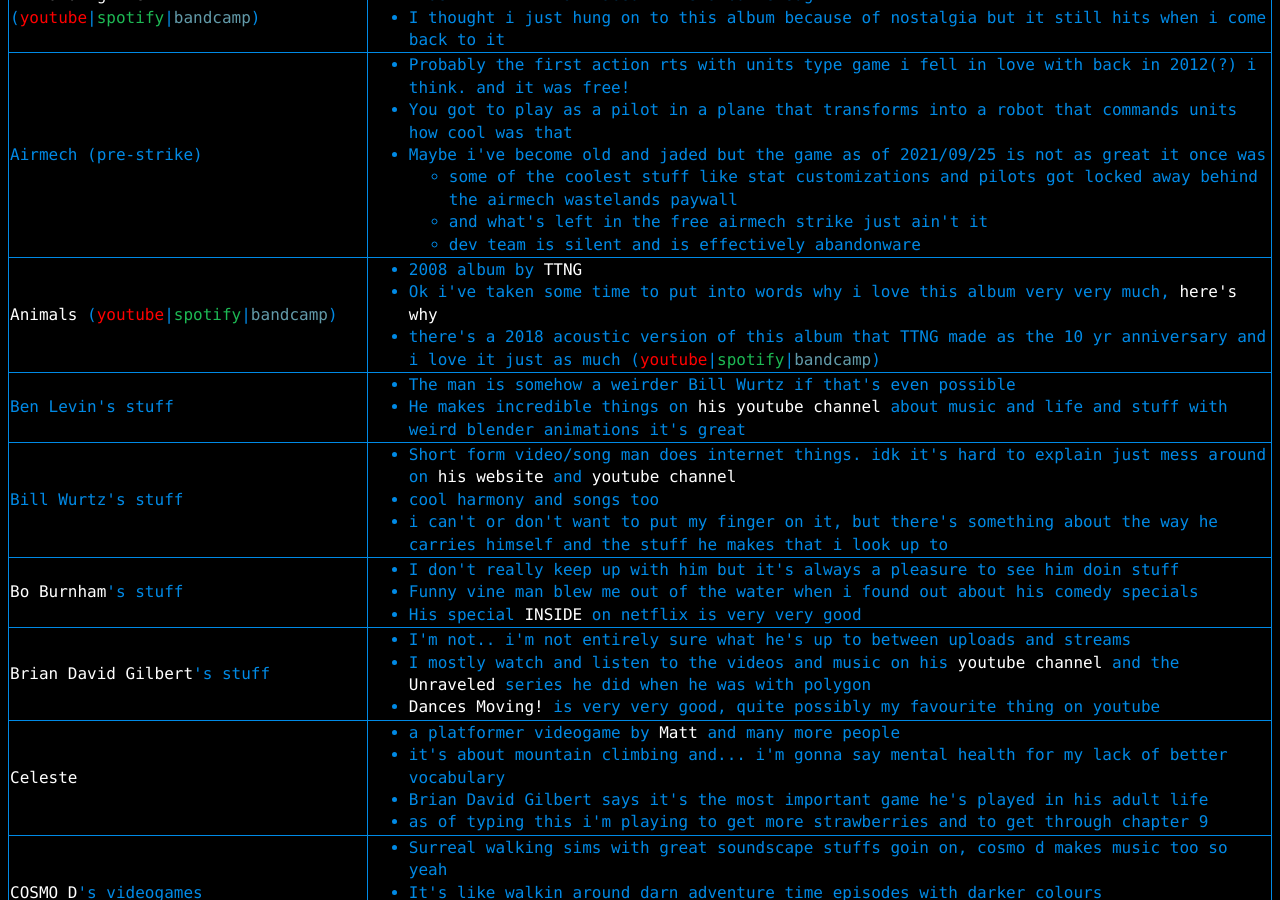
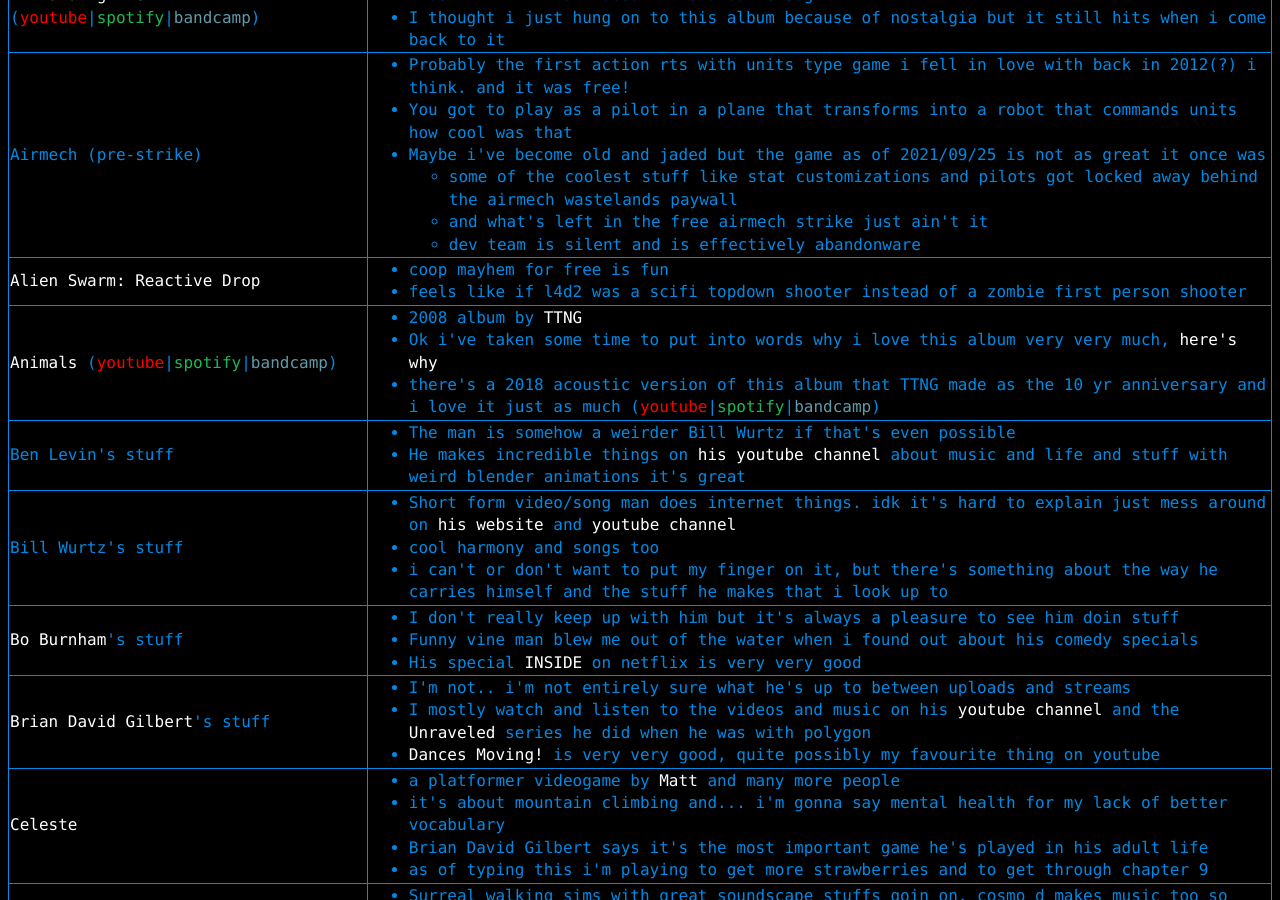
Before and after one commit to a-erfan-aa/a-erfan-aa.github.io, a Jekyll site: the page built from things-i-like.html, in a window 1280 px wide and 900 px high, scrolled down 1559 px. Built offline with Jekyll 4.4.1, drawn with Linux system fonts in a browser that asks for light colours.

Commit message:
Add alien swarm reactive drop to things-i-like.html

```diff
--- a/things-i-like.html
+++ b/things-i-like.html
@@ -319,6 +319,16 @@
 							<li>dev team is silent and is effectively abandonware</li>
 						</ul>
 					</li>
+				</ul>
+			</td>
+		</tr>
+		<!-- Alien Swarm Reactive Drop-->
+		<tr class=" videogame onePlayer twoPlayer threeFourPlayer fivePPPlayer coop realtime exploration variablePlayerPowers">
+			<td><a href="https://store.steampowered.com/app/563560/Alien_Swarm_Reactive_Drop/">Alien Swarm: Reactive Drop</a></td>
+			<td>
+				<ul>
+					<li>coop mayhem for free is fun</li>
+					<li>feels like if l4d2 was a scifi topdown shooter instead of a zombie first person shooter</li>
 				</ul>
 			</td>
 		</tr>
```
